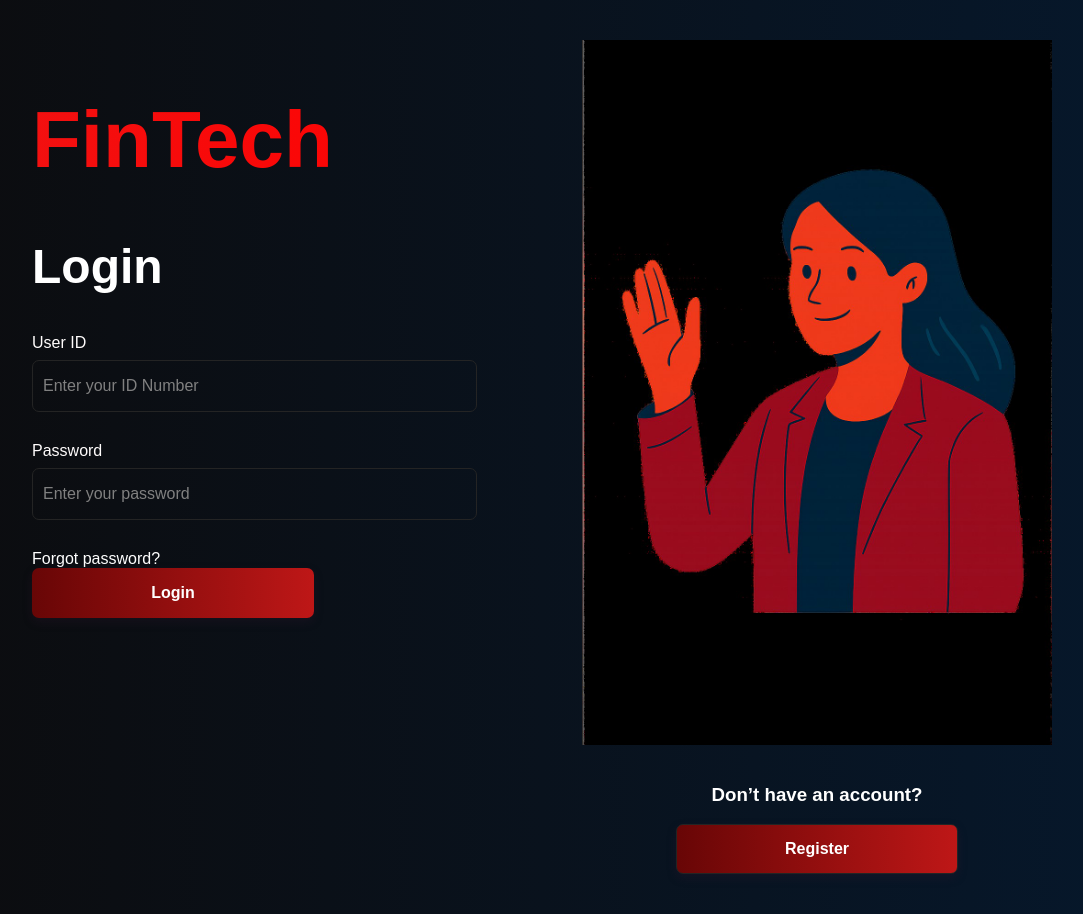
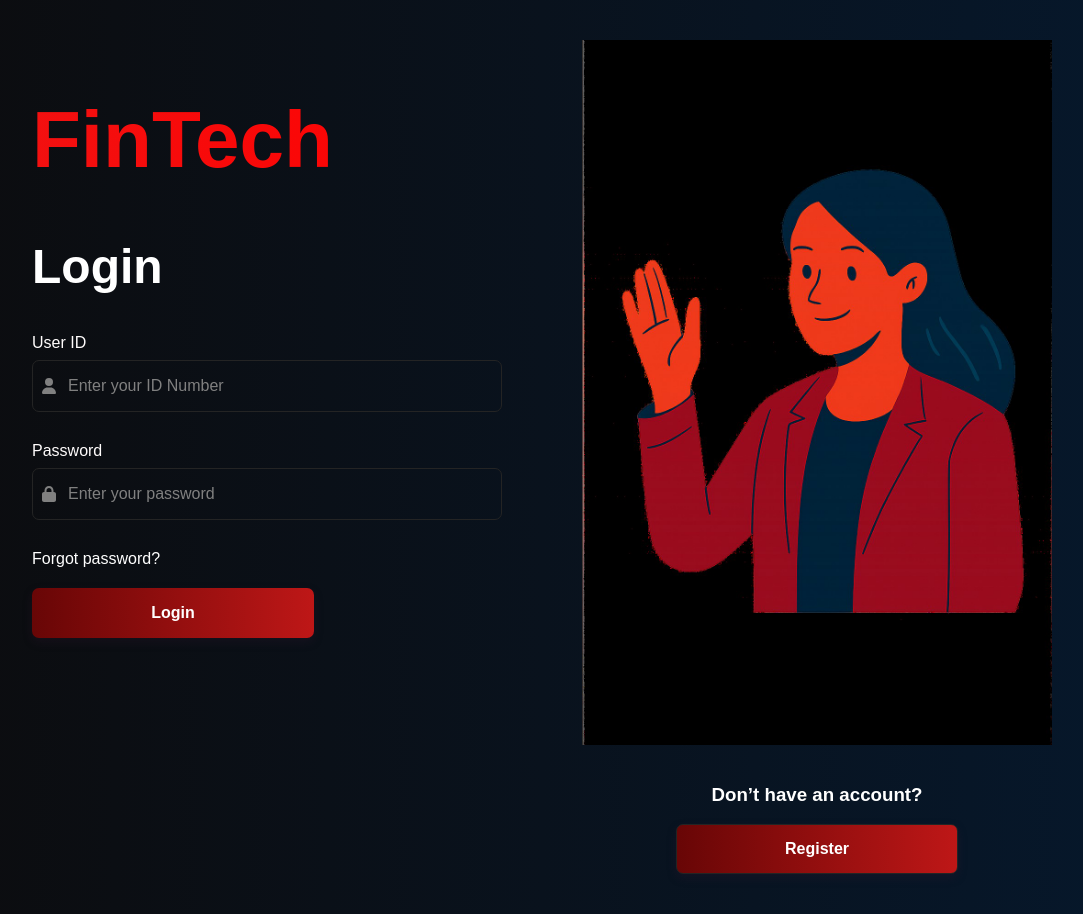
Before and after one commit to R-B-Devs/FinTech, a React (Create React App) app in the folder client/: page /login in a window 1280 px wide. Shown: the whole page, without its empty margins (98-1181 px from the left). Built offline with nearby package versions, Linux system fonts and the light colour scheme; the HTML template or start-up script is replaced by a standard one.

Commit message:
login ui

```diff
--- a/client/package.json
+++ b/client/package.json
@@ -3,6 +3,8 @@
   "version": "0.1.0",
   "private": true,
   "dependencies": {
+    "@fortawesome/free-solid-svg-icons": "^6.7.2",
+    "@fortawesome/react-fontawesome": "^0.2.2",
     "@testing-library/dom": "^10.4.0",
     "@testing-library/jest-dom": "^6.6.3",
     "@testing-library/react": "^16.3.0",
--- a/client/src/pages/LoginPage.jsx
+++ b/client/src/pages/LoginPage.jsx
@@ -1,80 +1,16 @@
-import React, { useState } from "react";
+import React from "react";
 import { useNavigate } from "react-router-dom";
 import "../styles/LoginPage.css";
 import loginImg from "../assets/login-image.jpg";
+import { FontAwesomeIcon } from '@fortawesome/react-fontawesome';
+import { faLock } from '@fortawesome/free-solid-svg-icons';
+import { faUser } from '@fortawesome/free-solid-svg-icons';
+
+
+
 
 const LoginPage = () => {
   const navigate = useNavigate();
-  const [userId, setUserId] = useState("");
-  const [userIdError, setUserIdError] = useState("");
-
-  const [password, setPassword] = useState("");
-  const [passwordStrength, setPasswordStrength] = useState("");
-  const [formError, setFormError] = useState("");
-
-  const handleUserIdChange = (e) => {
-    const value = e.target.value;
-    if (/^\d{0,13}$/.test(value)) {
-      setUserId(value);
-      if (value.length === 13) {
-        setUserIdError("Valid ID Number ✅");
-      } else {
-        setUserIdError("ID must be exactly 13 digits.");
-      }
-    }
-  };
-
-  const handlePasswordChange = (e) => {
-    const value = e.target.value;
-    setPassword(value);
-
-    const hasUpper = /[A-Z]/.test(value);
-    const hasLower = /[a-z]/.test(value);
-    const hasNumber = /\d/.test(value);
-    const hasSymbol = /[*&!@_]/.test(value);
-    const isLongEnough = value.length >= 8;
-
-    const passedChecks = [hasUpper, hasLower, hasNumber, hasSymbol, isLongEnough].filter(Boolean).length;
-
-    if (!value) {
-      setPasswordStrength("");
-    } else if (passedChecks <= 2) {
-      setPasswordStrength("Weak ❌");
-    } else if (passedChecks === 3 || passedChecks === 4) {
-      setPasswordStrength("Moderate ⚠️");
-    } else {
-      setPasswordStrength("Strong ✅");
-    }
-  };
-
-  const isPasswordValid = () => {
-    return (
-      password.length >= 8 &&
-      /[A-Z]/.test(password) &&
-      /[a-z]/.test(password) &&
-      /\d/.test(password) &&
-      /[*&!@_]/.test(password)
-    );
-  };
-
-  const handleLogin = (e) => {
-    e.preventDefault();
-
-    if (userId.length !== 13) {
-      setFormError("User ID must be exactly 13 digits.");
-      return;
-    }
-
-    if (!isPasswordValid()) {
-      setFormError("Password is too weak or missing required characters.");
-      return;
-    }
-
-    // Simulate login success
-    setFormError("");
-    alert("Login successful! 🎉");
-    navigate("/dashboard"); // Redirect to dashboard(when is built)
-  };
 
   return (
     <div className="login-page">
@@ -85,54 +21,37 @@ const LoginPage = () => {
           <h1 className="brand-title">FinTech</h1>
           <h2 className="form-title">Login</h2>
 
-          <form className="form-fields" onSubmit={handleLogin}>
+          <div className="form-fields">
 
             {/* User ID Input */}
             <div className="input-group">
               <label htmlFor="userId" className="input-label">User ID</label>
+              <div className="input-wrapper">
+                <FontAwesomeIcon icon={faUser} className="input-icon" />
                 <input
                   id="userId"
                   type="text"
-                value={userId}
-                onChange={handleUserIdChange}
                   placeholder="Enter your ID Number"
-                className="input-field"
+                  className="input-field with-icon"
                 />
-              {userIdError && (
-                <p style={{ color: userId.length === 13 ? "lightgreen" : "red", fontSize: "14px" }}>
-                  {userIdError}
-                </p>
-              )}
               </div>
+            </div>
+
 
             {/* Password Input */}
             <div className="input-group">
               <label htmlFor="password" className="input-label">Password</label>
+              <div className="input-wrapper">
+                <FontAwesomeIcon icon={faLock} className="input-icon" />
                 <input
                   id="password"
                   type="password"
-                value={password}
-                onChange={handlePasswordChange}
                   placeholder="Enter your password"
-                className="input-field"
+                  className="input-field with-icon"
                 />
-              {password && (
-                <p style={{
-                  color: passwordStrength.includes("Strong") ? "lightgreen" :
-                        passwordStrength.includes("Moderate") ? "orange" : "red",
-                  fontSize: "14px"
-                }}>
-                  Password Strength: {passwordStrength}
-                </p>
-              )}
+              </div>
             </div>
 
-            {/* Error Feedback */}
-            {formError && (
-              <p style={{ color: "red", fontSize: "14px", marginBottom: "10px" }}>
-                {formError}
-              </p>
-            )}
 
             {/* Forgot Password */}
             <div
@@ -144,10 +63,10 @@ const LoginPage = () => {
             </div>
 
             {/* Sign In Button */}
-            <button type="submit" className="login-button">
+            <button className="login-button">
               Login
             </button>
-          </form>
+          </div>
         </div>
 
         {/* Right: Register Section */}
@@ -158,12 +77,7 @@ const LoginPage = () => {
             className="login-image"
           />
           <h3 className="register-text">Don’t have an account?</h3>
-          <button
-            className="register-button"
-            onClick={() => navigate("/register")}
-          >
-            Register
-          </button>
+          <button className="register-button">Register</button>
         </div>
 
       </div>
--- a/client/src/styles/LoginPage.css
+++ b/client/src/styles/LoginPage.css
@@ -1,3 +1,4 @@
+
 .login-page {
   min-height: 100vh;
   display: flex;
@@ -62,6 +63,25 @@
   font-weight: 500;
 }
 
+/**********Icons**********/
+.input-wrapper {
+  position: relative;
+}
+
+.input-icon {
+  position: absolute;
+  left: 10px;
+  top: 50%;
+  transform: translateY(-50%);
+  color: gray;
+  font-size: 16px;
+  pointer-events: none;
+}
+
+.input-field.with-icon {
+  padding-left: 35px;
+}
+
 .input-field {
   border-radius: 7px;
   height: 50px;
@@ -91,6 +111,7 @@
   cursor: pointer;
   transition: background 0.3s ease, transform 0.2s ease;
   box-shadow: 0 4px 10px rgba(48, 23, 46, 0.3);
+  margin-top: 20px;
 }
 
 .login-button:hover {
```
Also changed, not shown: 1 other file (tests, documents, lock files or other folders). Lines whose indentation alone changed are shown as unchanged.
